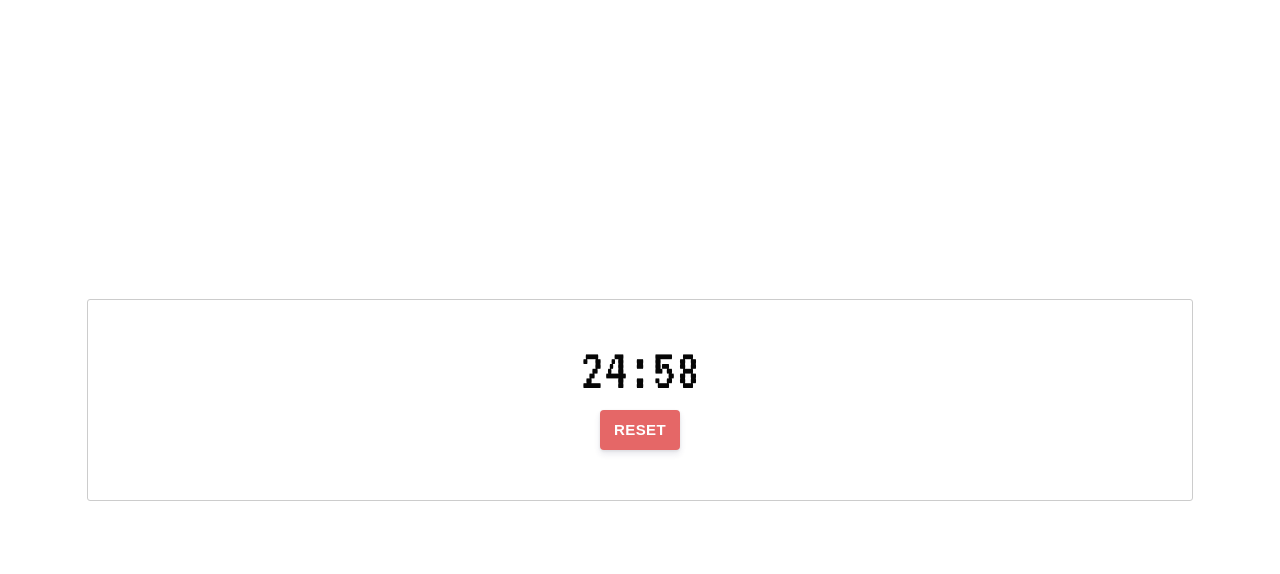
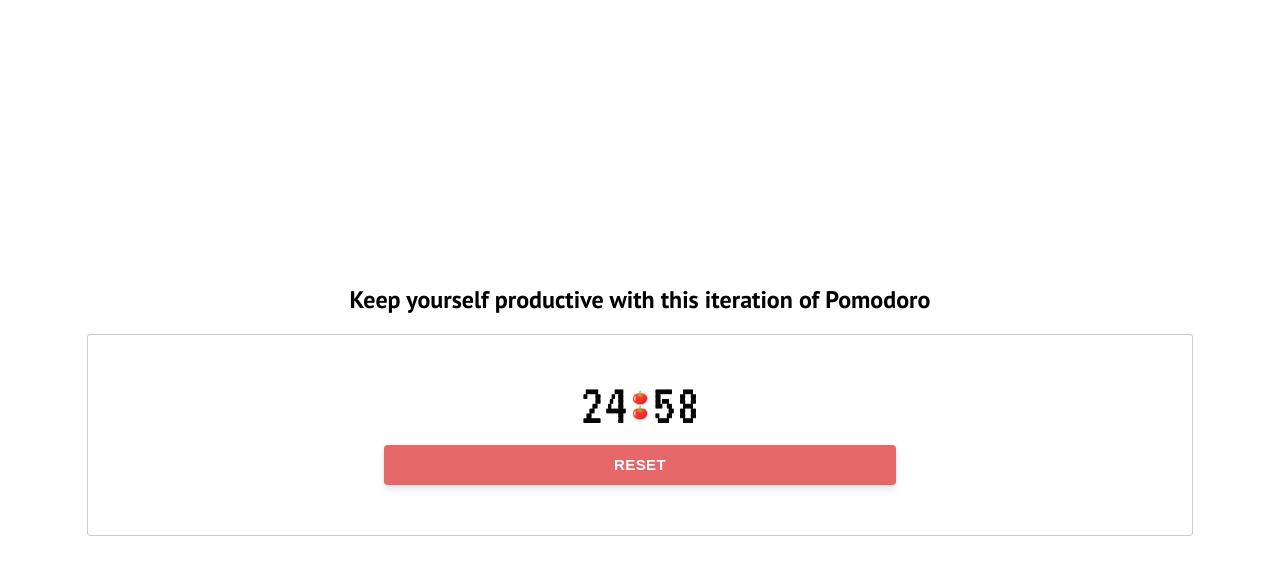
Before and after one commit to eritscher/tomato, a React (Create React App) app: page / in a window 1280 px wide. Both pictures are taken after a click on the button "WORK". Shown: the top 574 px of the page. Built offline with nearby package versions, Linux system fonts and the light colour scheme.

Commit message:
CSS polish

```diff
--- a/src/App.css
+++ b/src/App.css
@@ -4,6 +4,7 @@
   align-items: center;
   height: 100vh;
   justify-content: center;
+  flex-direction: column;
 }
 .App-Container {
     border: 1px solid #ccc;
--- a/src/App.js
+++ b/src/App.js
@@ -7,7 +7,9 @@
   render() {
     return (
       <div className="App">
-        <div className="App-Header"></div>
+        <div className="App-Header">
+          <h2>Keep yourself productive with this iteration of Pomodoro</h2>
+        </div>
         <div className="App-Container">
           <Tomato></Tomato>
         </div>
--- a/src/components/Timer/Timer.css
+++ b/src/components/Timer/Timer.css
@@ -1,6 +1,8 @@
 .timer{
     font-size: 60px;
     font-family: 'VT323', monospace;
+    display: flex;
+    justify-content: center;
 
 }
 
@@ -9,6 +11,17 @@
     animation: blinker 2s infinite
 }
 
+.tomato-container {
+display: flex;
+justify-content: center;
+flex-direction: column;
+}
+.tomato {
+
+    font-size: 13px;
+    margin: 0px 4px;
+}
+
 @keyframes blinker {
   50% { opacity: 1; }
 }
--- a/src/components/Timer/Timer.js
+++ b/src/components/Timer/Timer.js
@@ -11,7 +11,10 @@
     let formattedTime =
         <div className='timer blink'>
             {`${getMinutes()}`}
-            <span>:</span>
+            <div className="tomato-container">
+            <span className="tomato">🍅</span>
+            <span className="tomato">🍅</span>
+            </div>
             {`${getSeconds()}`}
         </div>;
 
--- a/src/components/UI/Button/Button.css
+++ b/src/components/UI/Button/Button.css
@@ -5,6 +5,7 @@
     line-height: 40px;
     padding: 0 14px;
     margin: 10px;
+    width: 50%;
     box-shadow: 0 4px 6px rgba(50,50,93,.11), 0 1px 3px rgba(0,0,0,.08);
     background: #e56767;
     border-radius: 4px;
```
